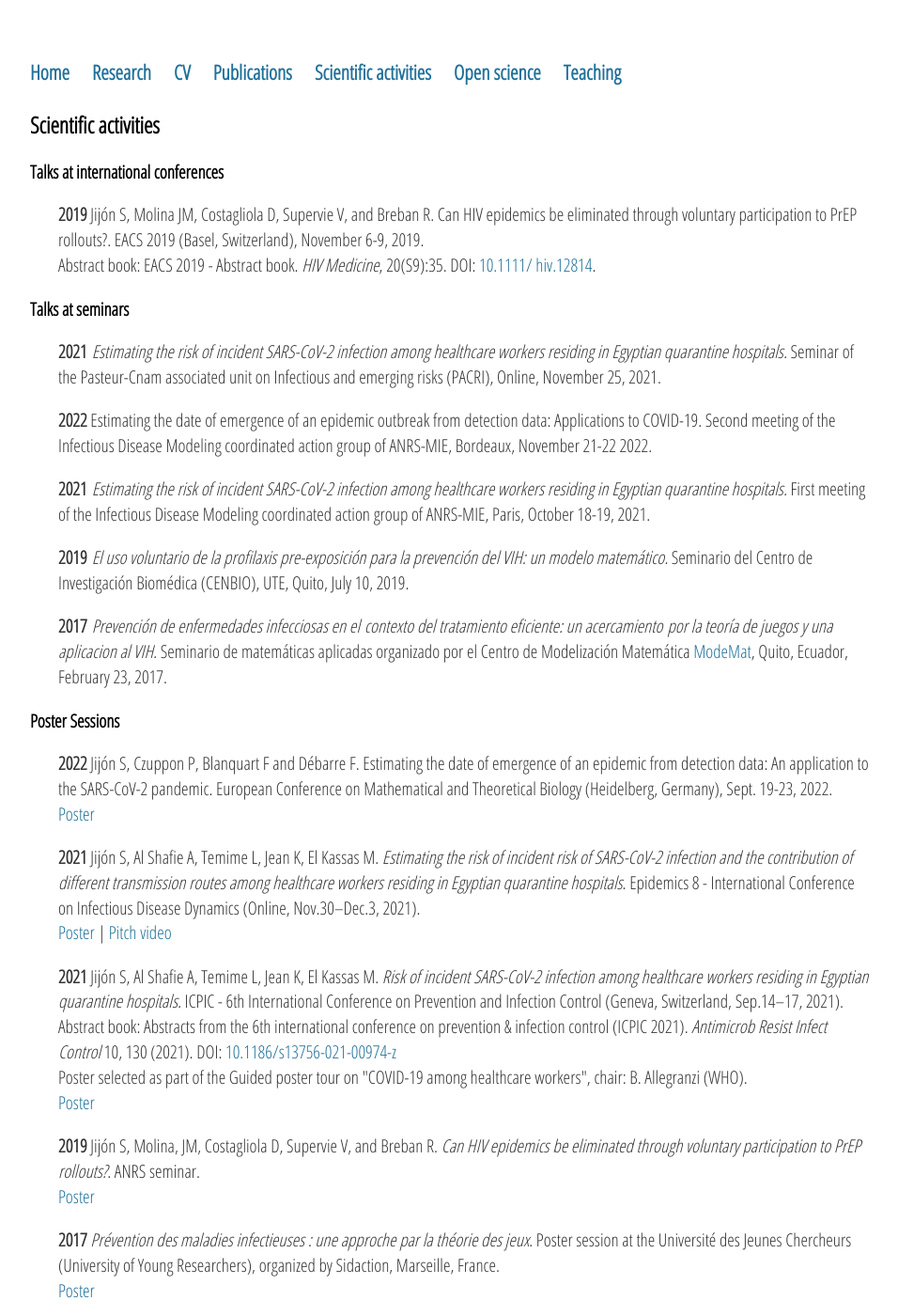
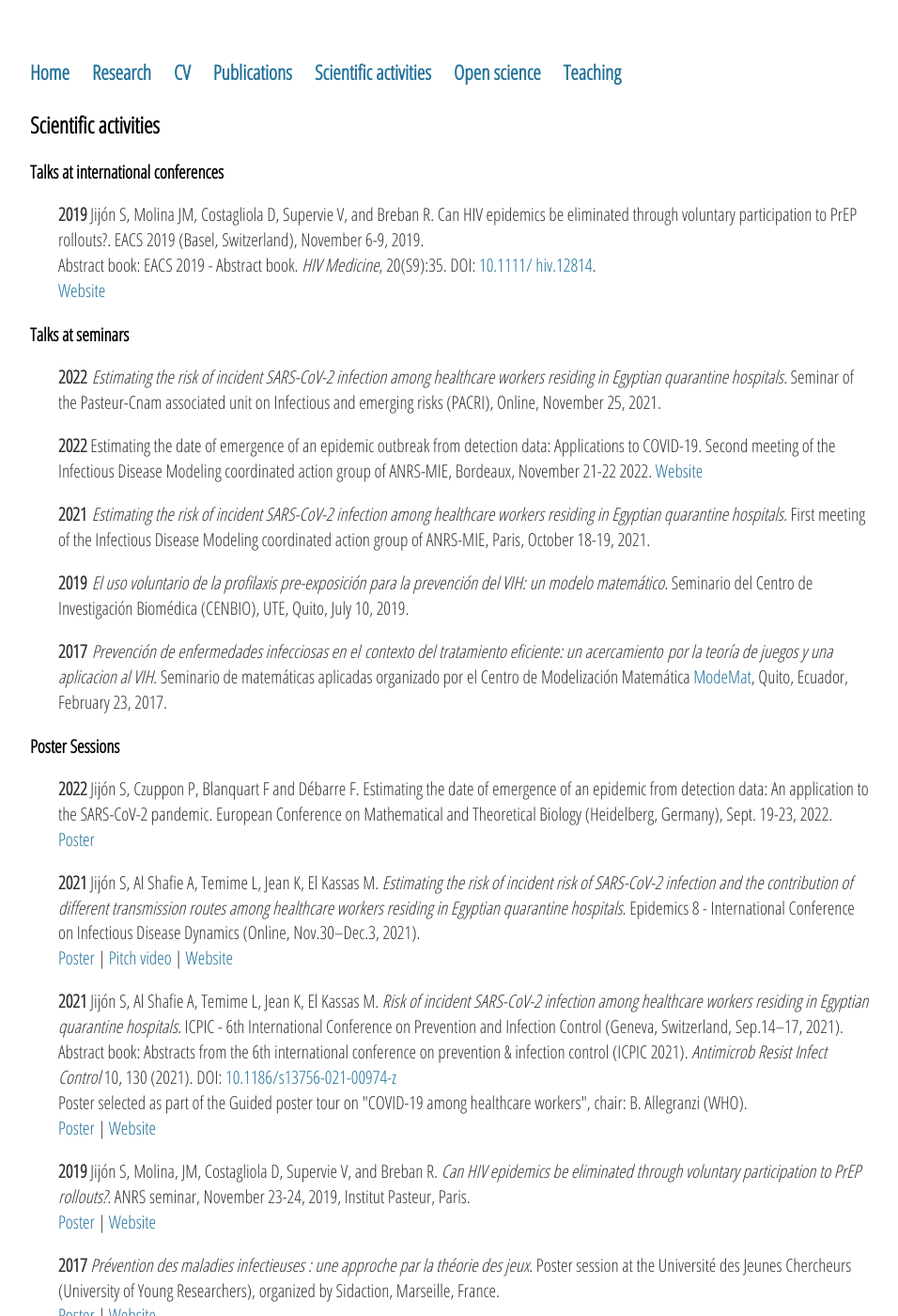
Before and after one commit to sjijon/sjijon.github.io, a Jekyll site: the page built from scientific-activities.html, in a window 1280 px wide and 1400 px high. Shown: the whole window at 94% size, without its empty margins (160-1116 px from the left). Built offline with Jekyll 4.4.1, drawn with Linux system fonts in a browser that asks for light colours; nearby versions of some CDN libraries.

```diff
--- a/scientific-activities.html
+++ b/scientific-activities.html
@@ -18,6 +18,8 @@
 		Abstract book: EACS 2019 - Abstract book. <em>HIV Medicine</em>, 20(S9):35.
 		DOI: <a href="https://onlinelibrary.wiley.com/doi/10.1111/hiv.12814"
 		target="_blank">10.1111/ hiv.12814</a>.
+	<br>
+		<a href="https://eacs-conference2019.com" target="_blank">Website</a>
 	</p>
 
 <!-- -------------------------
@@ -26,12 +28,13 @@
 
 	<h3>Talks at seminars</h3>
 	<p style="padding-left:30px;">
-		<strong>2021 </strong><em>Estimating the risk of incident SARS-CoV-2 infection among healthcare workers residing in Egyptian quarantine hospitals.</em> Seminar of the Pasteur-Cnam associated unit on Infectious and emerging risks (PACRI), Online, November 25, 2021.
+		<strong>2022 </strong><em>Estimating the risk of incident SARS-CoV-2 infection among healthcare workers residing in Egyptian quarantine hospitals.</em> Seminar of the Pasteur-Cnam associated unit on Infectious and emerging risks (PACRI), Online, November 25, 2021.
 	</p>
 
 	<p style="padding-left:30px;">
 		<strong>2022 </strong> Estimating the date of emergence of an epidemic outbreak from detection data: Applications to COVID-19. Second meeting of the Infectious Disease Modeling coordinated action group
 		of ANRS-MIE, Bordeaux, November 21-22 2022.
+		<a href="https://www.anrs.fr/fr/actualites/1206/deuxieme-rencontre-annuelle-de-lac-modelisation" target="_blank">Website</a>
 	</p>
 
 	<p style="padding-left:30px;">
@@ -65,7 +68,8 @@
 		<em>Estimating the risk of incident risk of SARS-CoV-2 infection and the contribution of different transmission routes among healthcare workers residing in Egyptian quarantine hospitals</em>. Epidemics 8 - International Conference on Infectious Disease Dynamics (Online, Nov.30–Dec.3, 2021).
 	<br>
 		<a href="https://raw.githubusercontent.com/sjijon/sjijon.github.io/master/documents/posters/2021-Poster-Epidemics8.pdf" target="_blank">Poster</a> |
-		<a href="https://youtu.be/Znd00Q9nAis" target="_blank">Pitch video</a>
+		<a href="https://youtu.be/Znd00Q9nAis" target="_blank">Pitch video</a> |
+		<a href="https://www.elsevier.com/events/conferences/international-conference-on-infectious-disease-dynamics/about/on-demand-access-to-the-2021-conference" target="_blank">Website</a>
 	</p>
 
 	<p style="padding-left:30px;">
@@ -79,13 +83,14 @@
 		<br>
 			Poster selected as part of the Guided poster tour on "COVID-19 among healthcare workers", chair: B. Allegranzi (WHO).
 		<br>
-		<a href="https://raw.githubusercontent.com/sjijon/sjijon.github.io/master/documents/posters/2021-Poster-ICPIC.pdf" target="_blank">Poster</a>
+		<a href="https://raw.githubusercontent.com/sjijon/sjijon.github.io/master/documents/posters/2021-Poster-ICPIC.pdf" target="_blank">Poster</a> |
+		<a href="https://www.icpic.com/icpic-2021/" target="_blank">Website</a>
 	</p>
 
 	<p style="padding-left:30px;">
-		<strong>2019 </strong>Jijón S, Molina, JM, Costagliola D, Supervie V, and Breban R. <em>Can HIV epidemics be eliminated through voluntary participation to PrEP rollouts?</em>. ANRS seminar.
+		<strong>2019 </strong>Jijón S, Molina, JM, Costagliola D, Supervie V, and Breban R. <em>Can HIV epidemics be eliminated through voluntary participation to PrEP rollouts?</em>. ANRS seminar, November 23-24, 2019, Institut Pasteur, Paris.
 	<br>
-		<a href="https://raw.githubusercontent.com/sjijon/sjijon.github.io/master/documents/posters/2019-Poster-ANRS.pdf" target="_blank">Poster</a>
+		<a href="https://raw.githubusercontent.com/sjijon/sjijon.github.io/master/documents/posters/2019-Poster-ANRS.pdf" target="_blank">Poster</a> | <a href="https://www.anrs.fr/fr/actualites/680/seminaire-anrs-2019" target="_blank">Website</a>
 	</p>
 	<p style="padding-left:30px;">
 		<strong>2017 </strong><em>Prévention des maladies infectieuses : une
@@ -93,7 +98,7 @@
 		des Jeunes Chercheurs (University of Young Researchers), organized by
 		Sidaction, Marseille, France.
 	<br>
-		<a href="https://raw.githubusercontent.com/sjijon/sjijon.github.io/master/documents/posters/2017-Poster-UJC.pdf" target="_blank">Poster</a>
+		<a href="https://raw.githubusercontent.com/sjijon/sjijon.github.io/master/documents/posters/2017-Poster-UJC.pdf" target="_blank">Poster</a>  | <a href="https://transversalmag.fr/articles-vih-sida/605-Retour-en-video-sur-l-Universite-des-Jeunes-Chercheurs-de-Sidaction-2017" target="_blank">Website</a>
 	</p>
 	<p style="padding-left:30px;">
 		<strong>2017 </strong><em>Prevention of infectious diseases in the context
```
